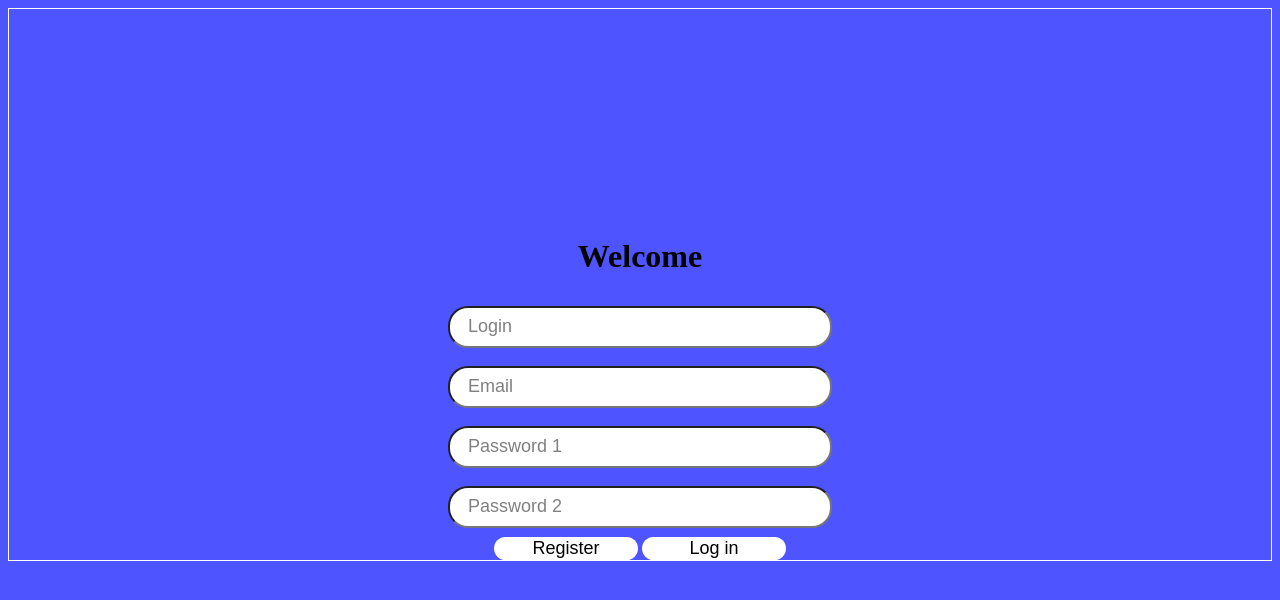
After one commit to FINITO-12/GnG_Repo, a Flask app: template templates/Log_Reg.html in a window 1280 px wide. The commit adds this page. Shown: the top 600 px of the page. Run offline with Flask 3, Linux system fonts and the light colour scheme; the template is opened without the code that fills it, so the values that code supplies are empty.

Commit message:
script directory added. Log_Reg.html/css(Not Ready) added

```diff
--- /dev/null
+++ b/templates/Log_Reg.html
@@ -0,0 +1,62 @@
+<!DOCTYPE html>
+<html lang="en">
+  <head>
+    <meta charset="UTF-8" />
+    <meta http-equiv="X-UA-Compatible" content="IE=edge" />
+    <meta name="viewport" content="width=device-width, initial-scale=1.0" />
+    <title>Document</title>
+    <link rel="stylesheet" href="/templates/Log_reg.css" />
+  </head>
+  <body>
+    <script src="https://code.jquery.com/jquery-3.6.0.min.js"></script>
+    <div class="maindiv">
+      <h1>Welcome</h1>
+      <form action="" id="LogForm" class="myLogForm">
+        <input
+          type="email"
+          name="email"
+          class="InputText"
+          placeholder="Email"
+        />
+        <input
+          type="password"
+          name="password"
+          class="InputText"
+          placeholder="Password"
+        />
+        <!--change required in js -->
+        <div>
+          <button class="mybutton">Register</button>
+          <button class="mybutton">Log in</button>
+        </div>
+      </form>
+
+      <form action="" id="RegForm" class="myRegForm">
+        <input type="text" name="Login" class="InputText" placeholder="Login" />
+        <input
+          type="email"
+          name="email"
+          class="InputText"
+          placeholder="Email"
+        />
+        <input
+          type="password"
+          name="password1"
+          class="InputText"
+          placeholder="Password 1"
+        />
+        <input
+          type="password"
+          name="password2"
+          class="InputText"
+          placeholder="Password 2"
+        />
+        <div>
+          <button class="mybutton" id="Regbtn">Register</button>
+          <button type="submit" class="mybutton" id="Logbtn">Log in</button>
+        </div>
+      </form>
+      <script src="/templates/scripts/LoginScript.js"></script>
+    </div>
+  </body>
+</html>
--- /dev/null
+++ b/templates/Log_reg.css
@@ -0,0 +1,51 @@
+body {
+  background-color: rgb(78, 84, 255);
+  /* background: url(); */
+}
+
+.maindiv {
+  padding-top: 13em;
+  text-align: center;
+  justify-content: center;
+  border: 1px white solid;
+}
+
+.InputText {
+  border-radius: 20px;
+  background-color: white;
+  width: 20em;
+  margin: 0.5em auto;
+  height: 2em;
+  font-size: large;
+  padding-left: 1em;
+}
+.mybutton:hover {
+  background-color: gray;
+}
+
+.InputText::placeholder {
+  color: gray;
+}
+.mybutton {
+  background-color: white;
+  border-radius: 20px;
+  font-size: large;
+  border: none;
+  width: 8em;
+  transition: background-color 0.3s ease;
+}
+.myLogForm {
+  display: none;
+  /* display: flex; */
+  flex-direction: column;
+}
+.myRegForm {
+  /* display: none; */
+  display: flex;
+  flex-direction: column;
+}
+
+a {
+  display: flex;
+  margin-left: 1em;
+}
--- /dev/null
+++ b/templates/scripts/LoginScript.js
@@ -0,0 +1,83 @@
+class User {
+  login;
+  email;
+  password;
+
+  constructor(login, email, password) {
+    login = login;
+    email = email;
+    password = password;
+  }
+
+  static getAllUsers() {
+    const fs = require("fs");
+    const userListJSON = JSON.stringify(userList);
+
+    // Запись JSON-строки в файл
+    fs.writeFile("users.json", userListJSON, "utf8", (err) => {
+      if (err) {
+        console.error("Ошибка при записи в файл:", err);
+        return;
+      }
+      console.log("Список классов user успешно записан в файл users.json");
+    });
+  }
+  addtojsondb() {}
+}
+// $("#RegForm").submit(function (event) {
+//   event.preventDefault();
+//   // Предотвращает отправку формы по умолчанию
+
+//   // Получение значений полей формы
+//   let login = $("input[name='Login']").val();
+//   let email = $("input[name='email']").val();
+//   let password1 = $("input[name='password1']").val();
+//   let password2 = $("input[name='password2']").val();
+
+//   // Обработка данных формы
+
+//   if (password1 != password2 || password1 == "") {
+//     alert("Somthing is not right");
+//     return;
+//   }
+
+//   let user = new User();
+//   user.login = login;
+//   user.email = email;
+//   user.password = password1;
+
+//   console.log(
+//     "login\n" +
+//       login +
+//       "Email\n" +
+//       email +
+//       "password1\n" +
+//       password1 +
+//       "password2\n" +
+//       password2
+//   );
+
+//   $("#RegForm")[0].reset();
+// });
+
+$("#Logbtn").click(function (e) {
+  $("#RegForm").css({
+    display: "none",
+  });
+  $("#LogForm").css({
+    display: "flex",
+  });
+  console.log("log");
+
+  let content = "text";
+});
+
+$("#Regbtn").click(function (e) {
+  $("#RegForm").css({
+    display: "flex",
+  });
+  $("#LogForm").css({
+    display: "none",
+  });
+  console.log("reg");
+});
```
Also changed, not shown: templates/layout.html (+47 -24 lines).
